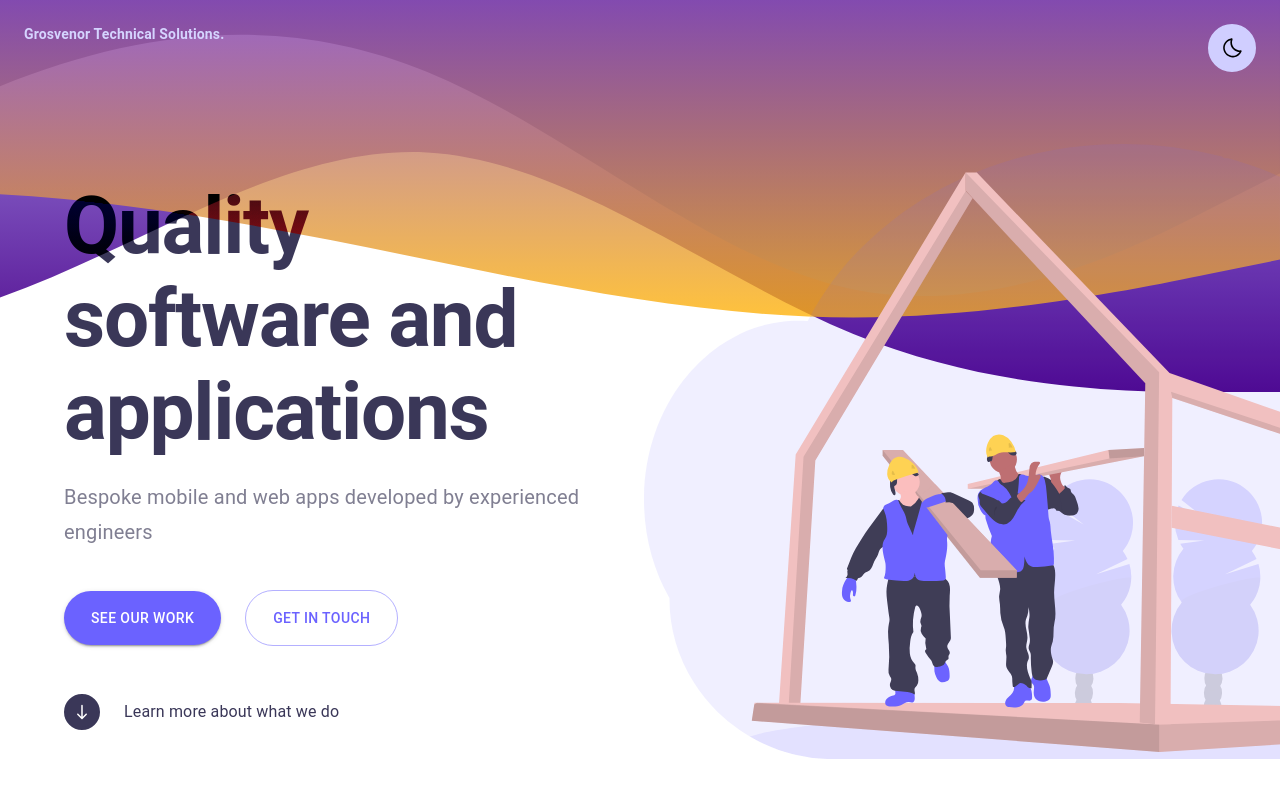
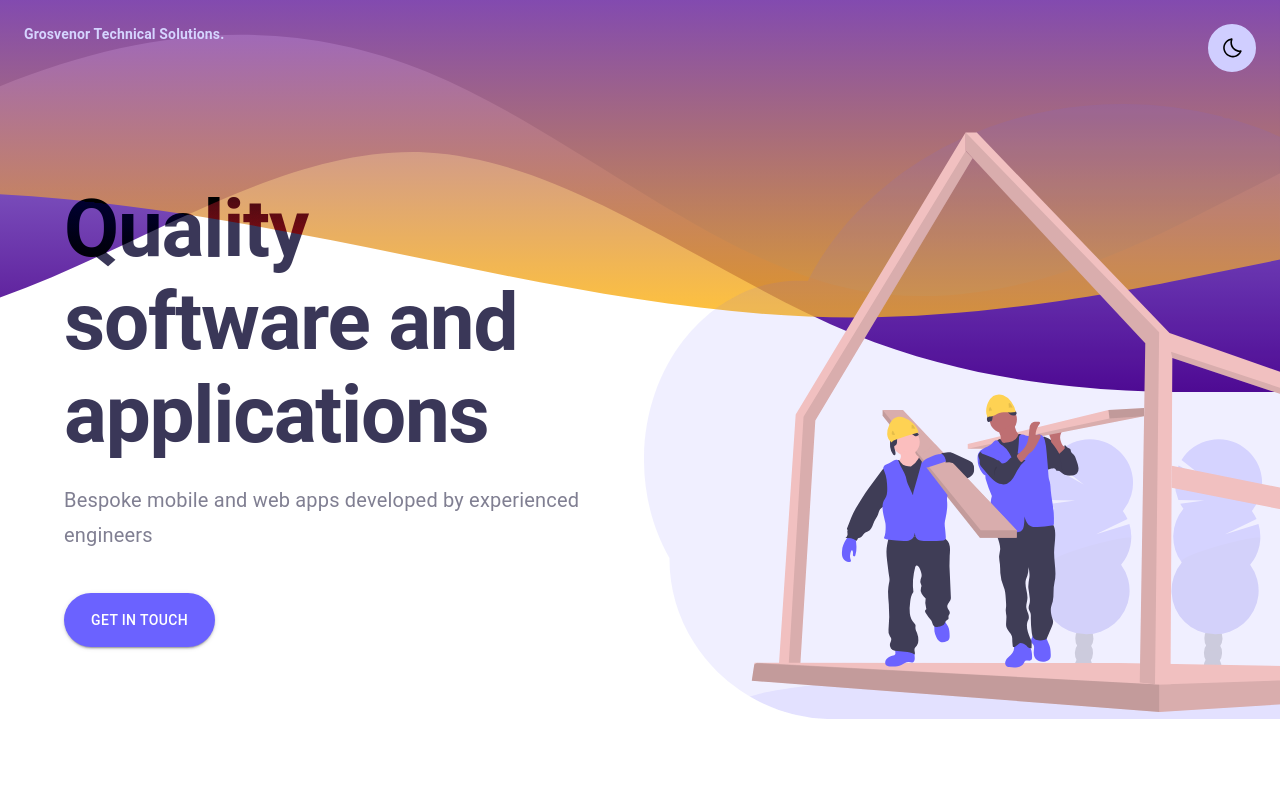
Before and after one commit to izabellewilding/grosvenor-tech-solutions-website, a React (Create React App) app: page / in a window 1280 px wide. Shown: the top 798 px of the page. Built offline with nearby package versions, Linux system fonts and the light colour scheme.

Commit message:
Remove unused buttons

```diff
--- a/src/App.js
+++ b/src/App.js
@@ -19,7 +19,7 @@ const BannerWave = styled(Wave)`
 `;
 
 const StyledContainer = styled.div`
-  padding-top: 15vh;
+  padding-top: 10vh;
   padding-left: 5vw;
   padding-right: 5vw;
 
--- a/src/components/Hero.js
+++ b/src/components/Hero.js
@@ -32,7 +32,6 @@ const MainGraphic = styled(Graphic)`
 
   @media ${(props) => props.theme.breakpoints.tabletUp} {
     width: 1000px;
-    /* max-width: 650px; */
   }
 `;
 
@@ -75,6 +74,7 @@ const ButtonsContainer = styled(BaseGrid)`
 const RoundedButton = styled(Button)`
   border-radius: 50px;
   padding: 15px 27px;
+  text-decoration: none;
 `;
 
 const ArrowButton = styled.div`
@@ -105,22 +105,29 @@ export const Hero = () => {
           </Subtitle>
           <ButtonsContainer container spacing={3}>
             <Grid item>
-              <RoundedButton aria-label="See our work" variant="contained">
-                See our work
-              </RoundedButton>
-            </Grid>
-            <Grid item>
-              <RoundedButton aria-label="Get in touch" variant="outlined">
+              <RoundedButton
+                as="a"
+                href="mailto:ziagrosvenor17@gmail.com"
+                aria-label="See our work"
+                variant="contained"
+                mail
+              >
                 Get in touch
               </RoundedButton>
             </Grid>
+            {/* <Grid item>
+              <RoundedButton
+                aria-label="Get in touch"
+                variant="outlined"
+              ></RoundedButton>
+            </Grid> */}
           </ButtonsContainer>
-          <LearnMoreCTAWrapper>
+          {/* <LearnMoreCTAWrapper>
             <ArrowButton>
               <DownArrowGraphic />
             </ArrowButton>
             <LearnMore variant="body1">Learn more about what we do</LearnMore>
-          </LearnMoreCTAWrapper>
+          </LearnMoreCTAWrapper> */}
         </StyledGridItem>
         <MainGraphicWrapper item xs={12} md={6}>
           <MainGraphic />
```
